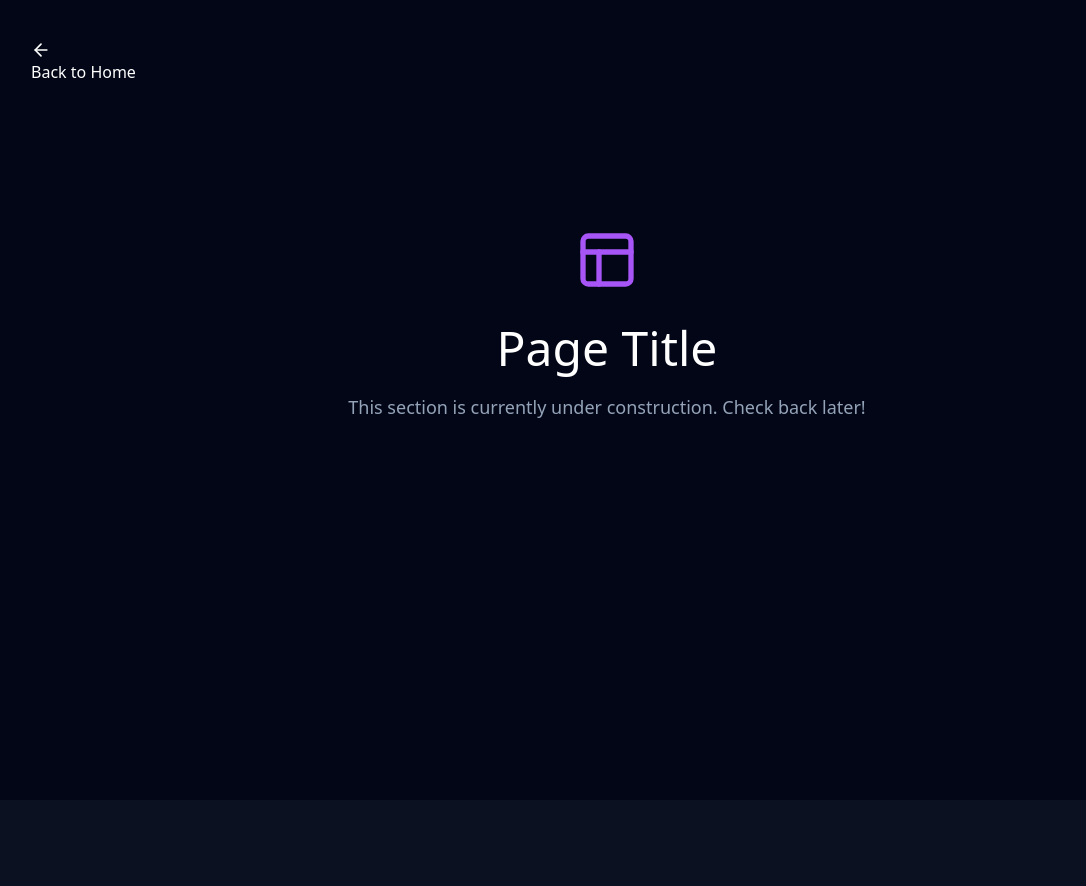
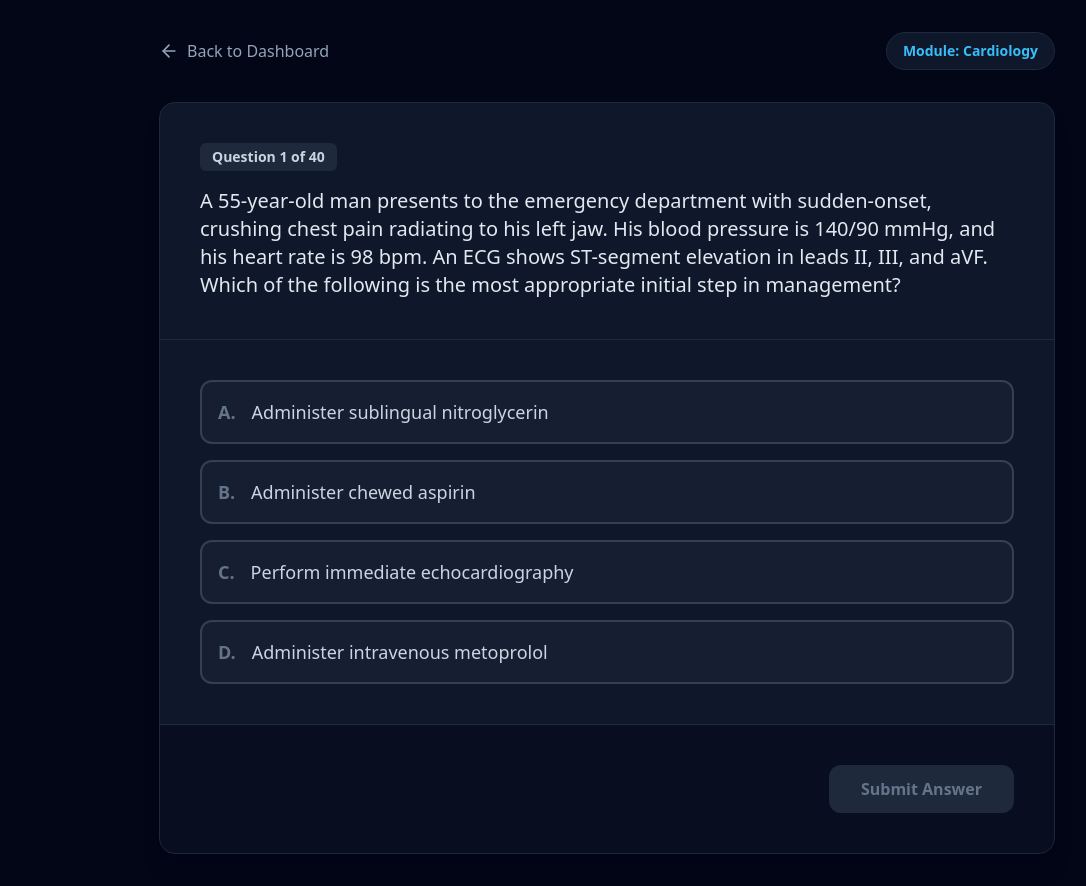
Before and after one commit to mohamed-258/MEDKIT, a Next.js app in the folder frontend/: page /quiz in a window 1280 px wide. Shown: the whole page, without its empty margins (33-1119 px from the left). Before the commit the page ends 800 px from the top, so only its background shows below. Built offline with nearby package versions, Linux system fonts and the light colour scheme.

Commit message:
update project

```diff
--- a/frontend/app/quiz/page.tsx
+++ b/frontend/app/quiz/page.tsx
@@ -1,32 +1,156 @@
 "use client"
 
+import React, { useState } from "react"
 import Link from "next/link"
-import { ArrowLeft, Layout } from "lucide-react" // يمكنك تغيير أيقونة Layout حسب الصفحة
+import { motion, AnimatePresence } from "framer-motion"
+import { ArrowLeft, CheckCircle2, XCircle, AlertCircle, ChevronRight } from "lucide-react"
 
-export default function PageTemplate() {
+// نموذج لسؤال طبي (يمكن لاحقاً جلبه من قاعدة البيانات)
+const questionData = {
+  id: 1,
+  subject: "Cardiology",
+  text: "A 55-year-old man presents to the emergency department with sudden-onset, crushing chest pain radiating to his left jaw. His blood pressure is 140/90 mmHg, and his heart rate is 98 bpm. An ECG shows ST-segment elevation in leads II, III, and aVF. Which of the following is the most appropriate initial step in management?",
+  options: [
+    { id: "A", text: "Administer sublingual nitroglycerin" },
+    { id: "B", text: "Administer chewed aspirin" },
+    { id: "C", text: "Perform immediate echocardiography" },
+    { id: "D", text: "Administer intravenous metoprolol" },
+  ],
+  correctAnswer: "B",
+  explanation: "The patient is presenting with an acute inferior ST-elevation myocardial infarction (STEMI). The most critical initial step in the management of any suspected acute coronary syndrome (ACS) is the administration of chewed aspirin (162-325 mg) to inhibit platelet aggregation and reduce mortality. While nitroglycerin and beta-blockers may be indicated, aspirin is the universally accepted first immediate intervention. Echocardiography would delay necessary treatment."
+}
+
+export default function QuizPage() {
+  const [selectedOption, setSelectedOption] = useState<string | null>(null);
+  const [isSubmitted, setIsSubmitted] = useState(false);
+
+  const handleSubmit = () => {
+    if (selectedOption) {
+      setIsSubmitted(true);
+    }
+  };
+
+  const handleNext = () => {
+    // في المستقبل: هنا سنضع كود جلب السؤال التالي
+    setSelectedOption(null);
+    setIsSubmitted(false);
+  };
+
   return (
-    <div className="page-wrapper">
-      <div className="container">
-        <Link href="/" className="back-btn">
-          <ArrowLeft size={20} /> Back to Home
+    <div className="min-h-screen bg-slate-950 text-white font-sans p-4 md:p-8 flex flex-col items-center">
+
+      {/* شريط التحكم العلوي */}
+      <div className="w-full max-w-4xl flex justify-between items-center mb-8">
+        <Link href="/" className="flex items-center gap-2 text-slate-400 hover:text-white transition-colors">
+          <ArrowLeft size={20} />
+          <span>Back to Dashboard</span>
         </Link>
-
-        <div className="content">
-          <Layout size={64} color="#a855f7" className="page-icon" />
-          {/* قم بتغيير العنوان والوصف حسب كل صفحة */}
-          <h1>Page Title</h1>
-          <p>This section is currently under construction. Check back later!</p>
+        <div className="bg-slate-900 px-4 py-2 rounded-full text-sm font-semibold border border-slate-800 text-sky-400">
+          Module: {questionData.subject}
         </div>
       </div>
 
-      <style jsx>{`
-        .page-wrapper { min-height: 100vh; background: #020617; color: white; padding: 40px 5%; font-family: system-ui; }
-        .back-btn { display: inline-flex; align-items: center; gap: 8px; color: #94a3b8; text-decoration: none; transition: 0.3s; margin-bottom: 40px; }
-        .back-btn:hover { color: #a855f7; transform: translateX(-5px); }
-        .content { display: flex; flex-direction: column; align-items: center; justify-content: center; height: 60vh; text-align: center; }
-        .content h1 { font-size: 48px; margin: 20px 0 10px; }
-        .content p { color: #94a3b8; font-size: 18px; }
-      `}</style>
+      <div className="w-full max-w-4xl bg-slate-900 rounded-2xl shadow-xl overflow-hidden border border-slate-800">
+
+        {/* منطقة السؤال */}
+        <div className="p-6 md:p-10 border-b border-slate-800">
+          <h2 className="text-slate-400 font-semibold mb-4 flex items-center gap-2">
+            <span className="bg-slate-800 text-slate-300 px-3 py-1 rounded-md text-sm">Question 1 of 40</span>
+          </h2>
+          <p className="text-lg md:text-xl leading-relaxed text-slate-200">
+            {questionData.text}
+          </p>
+        </div>
+
+        {/* منطقة الخيارات */}
+        <div className="p-6 md:p-10 space-y-4">
+          {questionData.options.map((option) => {
+            const isSelected = selectedOption === option.id;
+            const isCorrect = option.id === questionData.correctAnswer;
+
+            // تحديد ألوان الخيارات بناءً على حالة الإجابة
+            let optionStyle = "border-slate-700 bg-slate-800/50 hover:bg-slate-800 hover:border-slate-600 text-slate-300";
+            let icon = null;
+
+            if (isSubmitted) {
+              if (isCorrect) {
+                optionStyle = "border-emerald-500 bg-emerald-500/10 text-emerald-100";
+                icon = <CheckCircle2 className="text-emerald-500" size={24} />;
+              } else if (isSelected && !isCorrect) {
+                optionStyle = "border-rose-500 bg-rose-500/10 text-rose-100";
+                icon = <XCircle className="text-rose-500" size={24} />;
+              } else {
+                optionStyle = "border-slate-800 bg-slate-900/50 text-slate-500 opacity-50";
+              }
+            } else if (isSelected) {
+              optionStyle = "border-sky-500 bg-sky-500/10 text-sky-100";
+            }
+
+            return (
+              <button
+                key={option.id}
+                onClick={() => !isSubmitted && setSelectedOption(option.id)}
+                disabled={isSubmitted}
+                className={`w-full text-left p-4 rounded-xl border-2 transition-all flex items-center justify-between ${optionStyle}`}
+              >
+                <div className="flex items-center gap-4">
+                  <span className={`font-bold text-lg ${isSubmitted && isCorrect ? 'text-emerald-500' : isSelected && !isSubmitted ? 'text-sky-500' : 'text-slate-500'}`}>
+                    {option.id}.
+                  </span>
+                  <span className="text-base md:text-lg">{option.text}</span>
+                </div>
+                {icon}
+              </button>
+            );
+          })}
+        </div>
+
+        {/* منطقة الشرح (تظهر فقط بعد الإجابة) */}
+        <AnimatePresence>
+          {isSubmitted && (
+            <motion.div
+              initial={{ opacity: 0, height: 0 }}
+              animate={{ opacity: 1, height: "auto" }}
+              className="px-6 md:px-10 pb-6 md:pb-10"
+            >
+              <div className="bg-slate-800/50 border border-slate-700 rounded-xl p-6">
+                <h3 className="text-xl font-bold mb-3 flex items-center gap-2 text-white">
+                  <AlertCircle className="text-sky-400" />
+                  Educational Objective & Explanation
+                </h3>
+                <p className="text-slate-300 leading-relaxed">
+                  {questionData.explanation}
+                </p>
+              </div>
+            </motion.div>
+          )}
+        </AnimatePresence>
+
+        {/* أزرار الإجراءات (تقديم أو التالي) */}
+        <div className="p-6 md:p-10 bg-slate-950/50 border-t border-slate-800 flex justify-end">
+          {!isSubmitted ? (
+            <button
+              onClick={handleSubmit}
+              disabled={!selectedOption}
+              className={`px-8 py-3 rounded-xl font-bold transition-all ${
+                selectedOption
+                  ? "bg-sky-500 hover:bg-sky-400 text-white shadow-[0_0_15px_rgba(14,165,233,0.3)]"
+                  : "bg-slate-800 text-slate-500 cursor-not-allowed"
+              }`}
+            >
+              Submit Answer
+            </button>
+          ) : (
+            <button
+              onClick={handleNext}
+              className="flex items-center gap-2 px-8 py-3 bg-white text-slate-900 hover:bg-slate-200 rounded-xl font-bold transition-all"
+            >
+              Next Question <ChevronRight size={20} />
+            </button>
+          )}
+        </div>
+
+      </div>
     </div>
   )
 }
```
